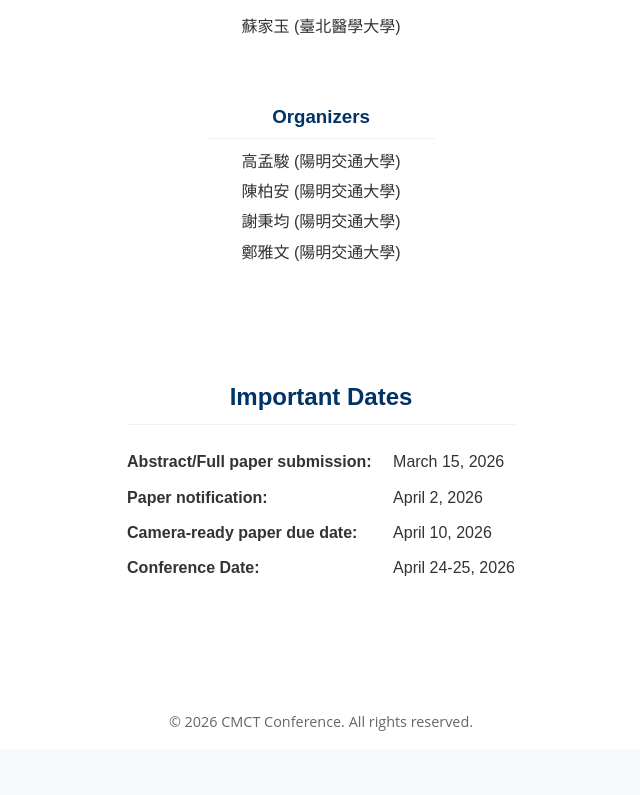
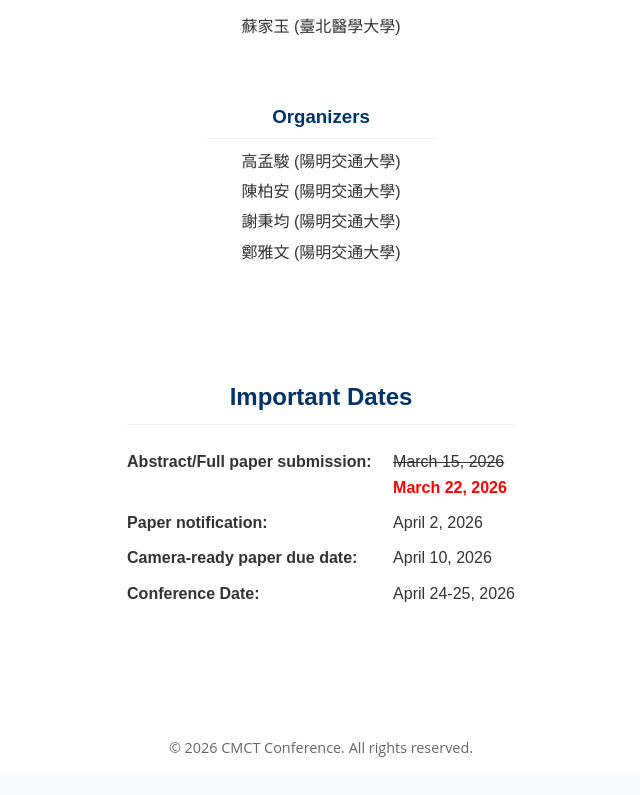
Before and after one commit to cmct-2026/cmct-2026.github.io, a React (Vite) app: page /#/call-for-papers in a window 1280 px wide. Shown: the part 3969-4764 px from the top of the page, without its empty margins (319-959 px from the left). Built offline with nearby package versions, Linux system fonts and the light colour scheme.

Commit message:
[Update] extend abstract/full paper submission deadline to March 22, 2026

```diff
--- a/src/pages/ImportantDates.jsx
+++ b/src/pages/ImportantDates.jsx
@@ -42,7 +42,7 @@
                     <ul style={{ listStyle: 'none', padding: 0, margin: 0 }}>
                         <li style={rowStyle}>
                             <strong>Abstract/Full paper submission:</strong>
-                            <span>March 15, 2026</span>
+                            <span><s>March 15, 2026</s> <br /><span style={{ color: 'red' }}><strong>March 22, 2026</strong></span></span>
                         </li>
                         <li style={rowStyle}>
                             <strong>Paper notification:</strong>
```
